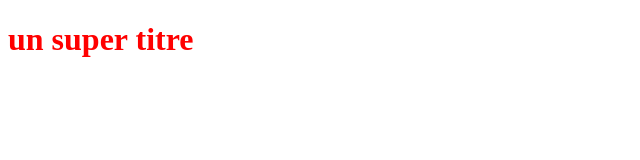
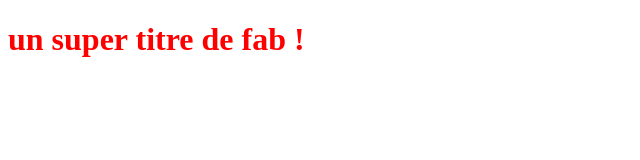
Before and after one commit to indomptablelion/fabproject, a plain HTML site: page index.html in a window 1280 px wide. Shown: the whole page, without its empty margins (0-640 px from the left). Drawn offline with Linux system fonts and the light colour scheme.

Commit message:
Modification du titre H1

```diff
--- a/index.html
+++ b/index.html
@@ -7,6 +7,6 @@
 		<link rel="stylesheet" type="text/css" href="styles.css">
 	</head>
 	<body>
-	    <h1>un super titre</h1>
+	    <h1>un super titre de fab !</h1>
 	</body>
 	</html>
```
